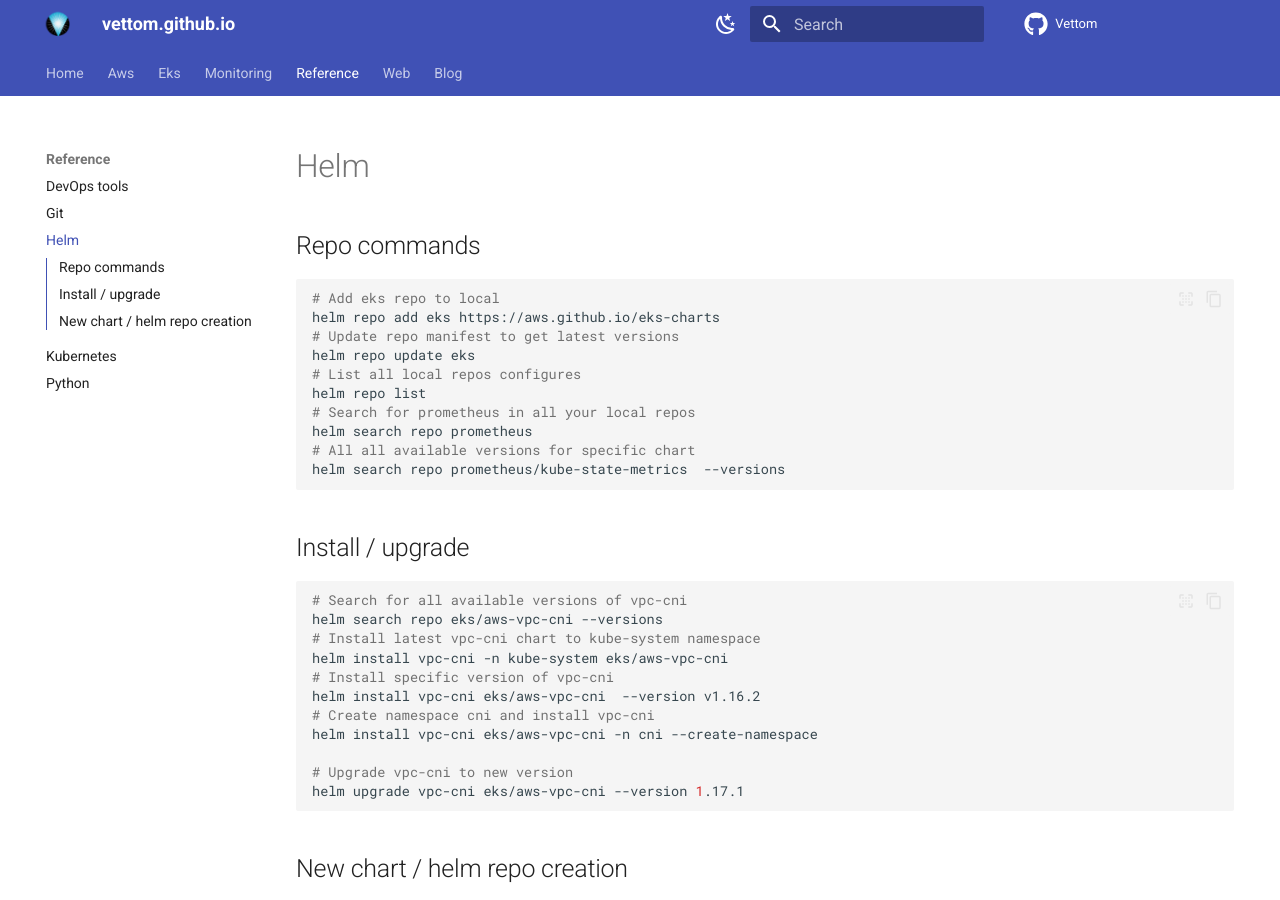
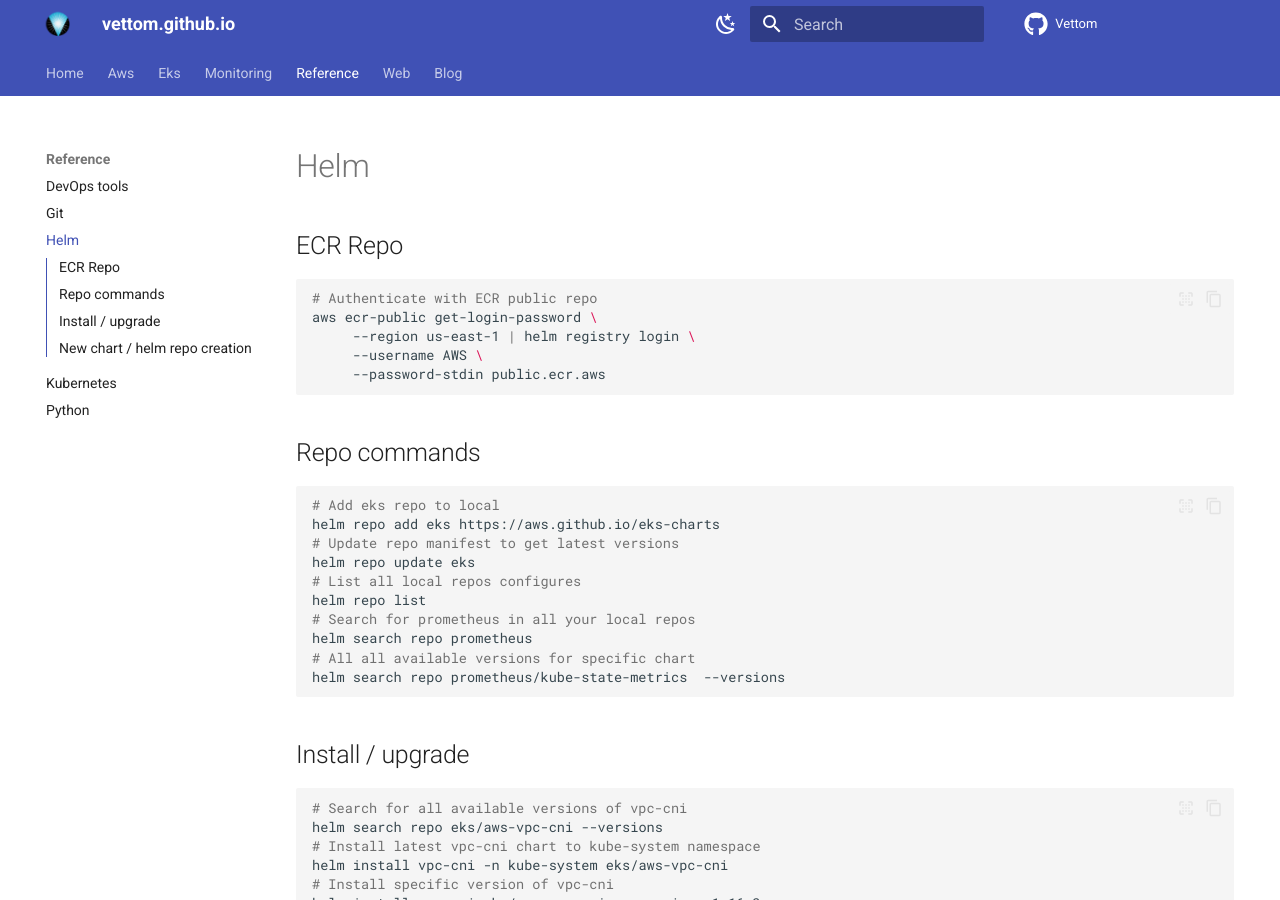
Before and after one commit to vettom/vettom.github.io, an MkDocs documentation site: the page built from docs/Reference/helm.md, in a window 1280 px wide and 900 px high. Built offline with MkDocs 1.6.1 and Material for MkDocs 9.7.7, drawn with Linux system fonts in a browser that asks for light colours.

Commit message:
Update by DV on Fri  9 Aug 2024 14:27:41 BST

````diff
--- a/docs/Reference/helm.md
+++ b/docs/Reference/helm.md
@@ -1,5 +1,14 @@
 # Helm
 
+## ECR Repo
+```bash
+# Authenticate with ECR public repo
+aws ecr-public get-login-password \
+     --region us-east-1 | helm registry login \
+     --username AWS \
+     --password-stdin public.ecr.aws
+
+```
 ## Repo commands
 ```bash
 # Add eks repo to local
````
Also changed, not shown: docs/blog/posts/EKS/ecr-oci-access.md (added, +27 -0 lines).
